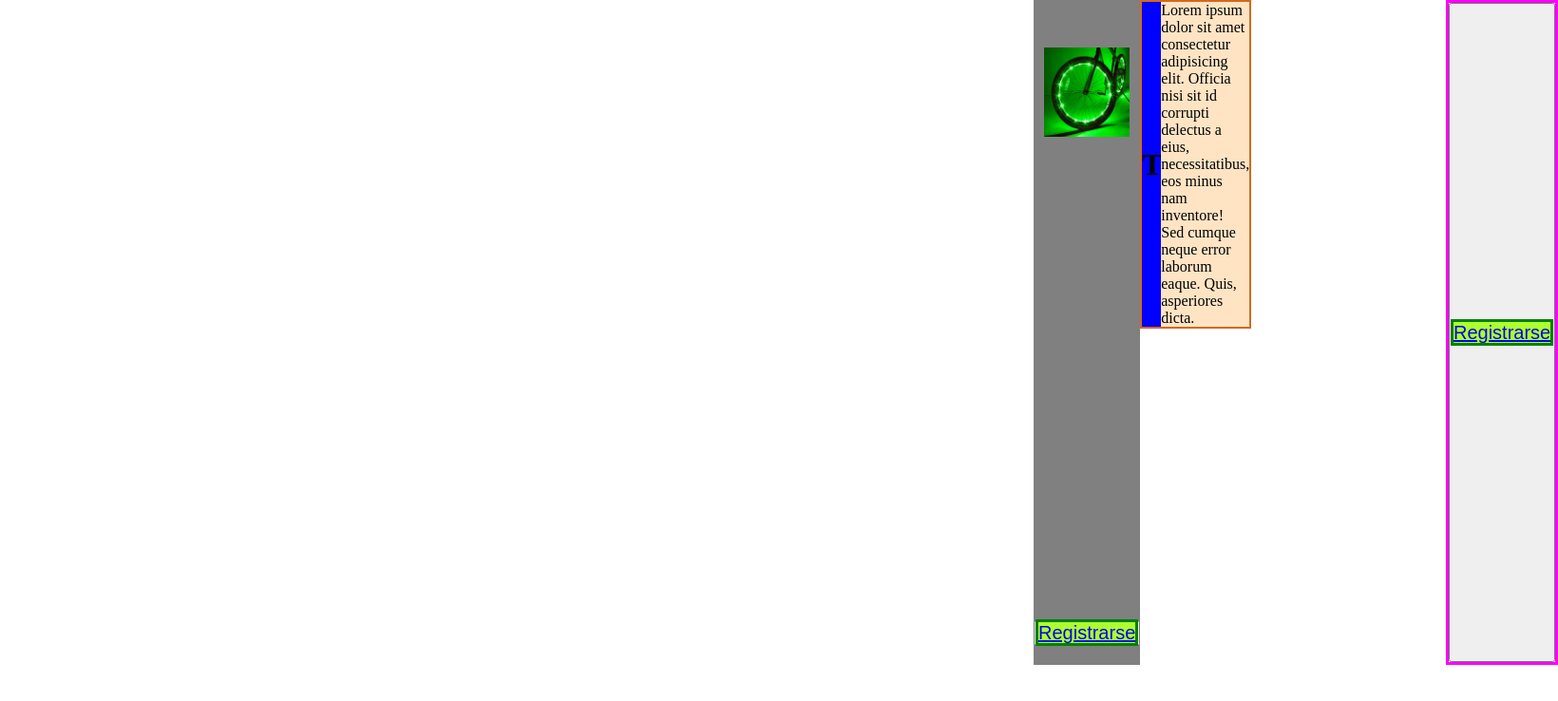
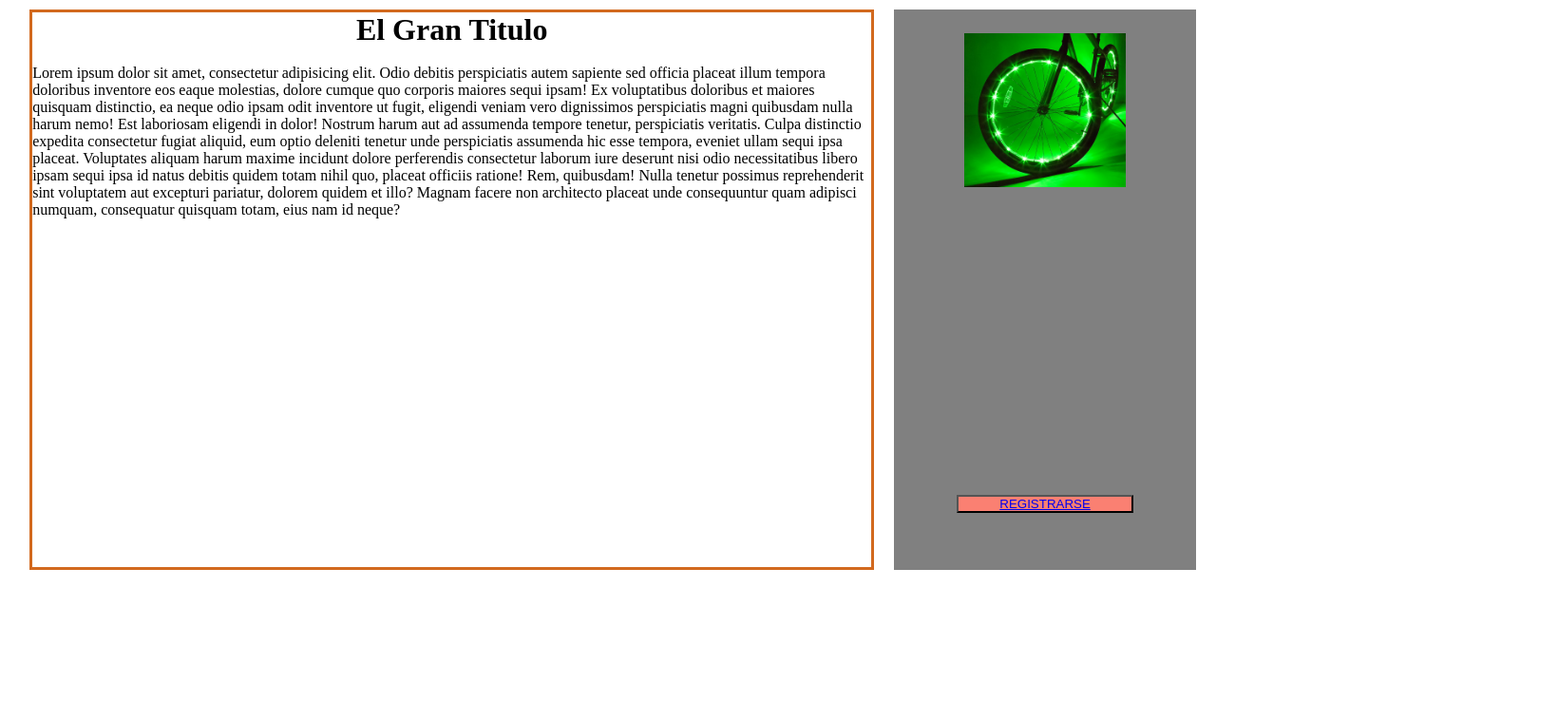
Before and after one commit to Francolu1s/Ciclo3_sprint1, a plain HTML site: page index.html in a window 1280 px wide. Shown: the whole page at 95% size, 1640 px wide, since content can reach past the window. Drawn offline with Linux system fonts and the light colour scheme.

Commit message:
Actualizacion pagina principal

```diff
--- a/estilos.css
+++ b/estilos.css
@@ -3,61 +3,55 @@
     padding:0;
     box-sizing: border-box;
 }
-.aside{
-    display: flex;
-    align-items: center;
-    flex-direction: column;
-    justify-content: space-between;
-    height: 700px;
-    width: 15%;
-    margin: 0px 0px 0px 85%;
-    padding: 50px 0px 20px 0px;
-    background-color: grey;
-}
-.logo{
-    height: 94px;
-    width: 90px;
-}
-.main{
-    display: flex;
-    align-items: center;
-    margin: 0px 16% 0px 0px;
-    top: 0px;
-    background-color: blue;
-}
-.titulo{
-    width: 20px;
 
-}
 .body{
     display: flex;
     width: 100%;
-}
-
-.nav{
-    display: flex;
-    width: 10%;
-    height: 700px;
-    border: 3px solid fuchsia;
+    height: 600px;
+    padding: 5px;
+    margin: 5px;
+    flex-direction:row-reverse;
+    justify-content:space-evenly;
 }
 
 .main{
     display: flex;
-    width: 90%;
-    height: 100%;
-    border: 2px solid chocolate;
-}
-p{
-    background-color:bisque;
+    flex-direction: column;
+    width: 70%;
+    align-items: center;
+    border: 3px chocolate solid
 }
 
-a{
-    font-size: 20px;
-    background-color: greenyellow;
-    border: 3px green solid;
+.h1{
+    display: flex;
+}
+
+.p{
+    display: flex;
+}
+
+.aside{
+    display: flex;
+    flex-direction: column;
+    padding: 2%;
+    width: 25%;
+    background-color: gray;
+    align-items: center;
+}
+
+.logo{
+    display: flex;
+    height: 30%;
+}
+
+.div1{
+    display: flex;
+    height: 60%;
 }
 
 .btn_Registro{
     display: flex;
-    width: 100%;
+    justify-content: center;
+    background-color:salmon;
+    width:70%;
 }
--- a/index.html
+++ b/index.html
@@ -11,21 +11,18 @@
 <body class="body">
     <nav id="vertical_nav" class="aside">
         <img src="./BKBR_L2385_Green_Wheel_Brightz_1.jpg" alt="" id="logo_navbar" height="70px" class="logo">
-        <button id="btn_Registro" onclick="">
-        <a href="./registro.html" id="link_Registro">Registrarse</a>
-        </button>
+        <div class="div1">
+        </div>
+        <button id="btn_Registro" onclick="" class="btn_Registro"> <a href="./registro.html" id="link_Registro"> REGISTRARSE </a> </button>
     </nav>
     <main class="main">
-        <h1 class="titulo">Titulo</h1>
-        <p>Lorem ipsum dolor sit amet consectetur adipisicing
-            elit. Officia nisi sit id corrupti delectus a eius,
-            necessitatibus, eos minus nam inventore! Sed cumque
-            neque error laborum eaque. Quis, asperiores dicta.</p>
+        <h1 class="titulo">El Gran Titulo</h1>
+        <br>
+        <p>Lorem ipsum dolor sit amet, consectetur adipisicing elit. Odio debitis perspiciatis autem sapiente sed officia placeat illum tempora doloribus inventore eos eaque molestias, dolore cumque quo corporis maiores sequi ipsam!
+        Ex voluptatibus doloribus et maiores quisquam distinctio, ea neque odio ipsam odit inventore ut fugit, eligendi veniam vero dignissimos perspiciatis magni quibusdam nulla harum nemo! Est laboriosam eligendi in dolor!
+        Nostrum harum aut ad assumenda tempore tenetur, perspiciatis veritatis. Culpa distinctio expedita consectetur fugiat aliquid, eum optio deleniti tenetur unde perspiciatis assumenda hic esse tempora, eveniet ullam sequi ipsa placeat.
+        Voluptates aliquam harum maxime incidunt dolore perferendis consectetur laborum iure deserunt nisi odio necessitatibus libero ipsam sequi ipsa id natus debitis quidem totam nihil quo, placeat officiis ratione! Rem, quibusdam!
+        Nulla tenetur possimus reprehenderit sint voluptatem aut excepturi pariatur, dolorem quidem et illo? Magnam facere non architecto placeat unde consequuntur quam adipisci numquam, consequatur quisquam totam, eius nam id neque?</p>
     </main>
-
-    <nav id="vertical_nav" class="nav">
-        <img src="" alt="" id="logo_navbar">
-        <button id="btn_Registro" onclick=""><a href="./registro.html"id="link_Registro" target="blank">Registrarse</a></button>
-    </nav>
 </body>
 </html>
```
